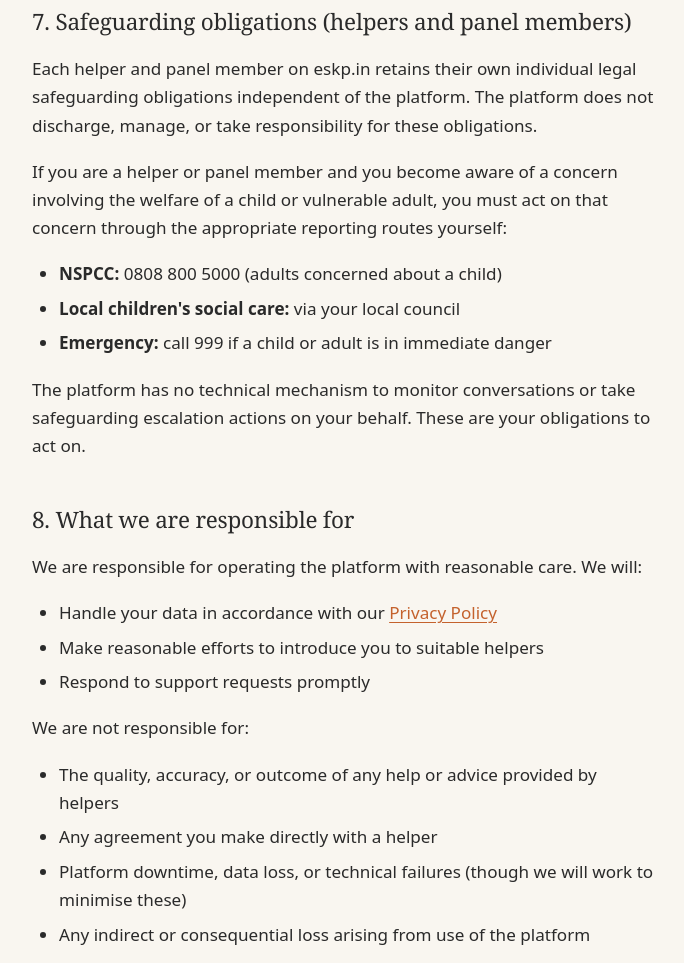
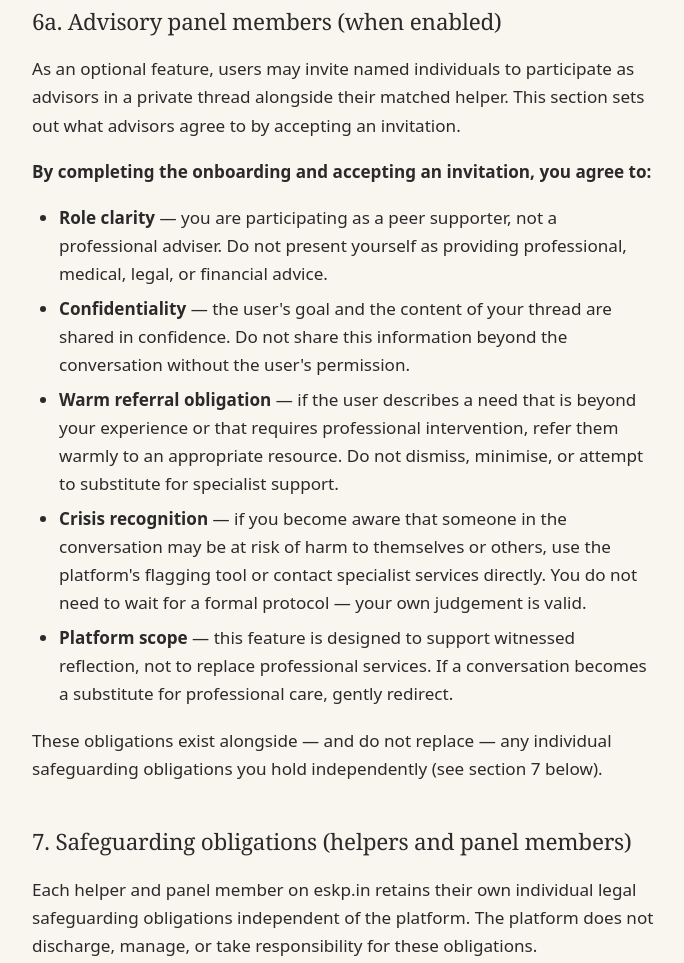
Before and after one commit to WE3io/eskp.in, a website: page public/terms.html in a window 1280 px wide. Shown: the part 2590-3553 px from the top of the page, without its empty margins (295-979 px from the left). Drawn offline with Linux system fonts and the light colour scheme.

Commit message:
feat: TSK-138/139 — privacy policy + ToS panel model disclosures
TSK-138 (privacy.html):
- Added section 3a: advisory panel model disclosure (bilateral isolation,
  flagging mechanism, data shared with advisors, "when enabled" framing)
- Updated section 3: OpenRouter as AI routing layer disclosed
- Updated section 5: OpenRouter added to data sharing list

TSK-139 (terms.html):
- Added section 6a: advisor onboarding obligations (role clarity, confidentiality,
  warm referral, crisis recognition, platform scope — Art.11 compliance)

Co-Authored-By: Claude Sonnet 4.6 <noreply@anthropic.com>

```diff
--- a/public/terms.html
+++ b/public/terms.html
@@ -234,6 +234,47 @@
           of regulated professional advice.
         </div>
 
+        <h2>6a. Advisory panel members (when enabled)</h2>
+        <p>
+          As an optional feature, users may invite named individuals to participate as advisors
+          in a private thread alongside their matched helper. This section sets out what advisors
+          agree to by accepting an invitation.
+        </p>
+        <p><strong>By completing the onboarding and accepting an invitation, you agree to:</strong></p>
+        <ul>
+          <li>
+            <strong>Role clarity</strong> — you are participating as a peer supporter, not a
+            professional adviser. Do not present yourself as providing professional, medical,
+            legal, or financial advice.
+          </li>
+          <li>
+            <strong>Confidentiality</strong> — the user's goal and the content of your thread
+            are shared in confidence. Do not share this information beyond the conversation
+            without the user's permission.
+          </li>
+          <li>
+            <strong>Warm referral obligation</strong> — if the user describes a need that
+            is beyond your experience or that requires professional intervention, refer them
+            warmly to an appropriate resource. Do not dismiss, minimise, or attempt to
+            substitute for specialist support.
+          </li>
+          <li>
+            <strong>Crisis recognition</strong> — if you become aware that someone in the
+            conversation may be at risk of harm to themselves or others, use the platform's
+            flagging tool or contact specialist services directly. You do not need to wait for
+            a formal protocol — your own judgement is valid.
+          </li>
+          <li>
+            <strong>Platform scope</strong> — this feature is designed to support witnessed
+            reflection, not to replace professional services. If a conversation becomes a
+            substitute for professional care, gently redirect.
+          </li>
+        </ul>
+        <p>
+          These obligations exist alongside — and do not replace — any individual safeguarding
+          obligations you hold independently (see section 7 below).
+        </p>
+
         <h2>7. Safeguarding obligations (helpers and panel members)</h2>
         <p>
           Each helper and panel member on eskp.in retains their own individual legal
```
Also changed, not shown: public/privacy.html (+45 -5 lines).
